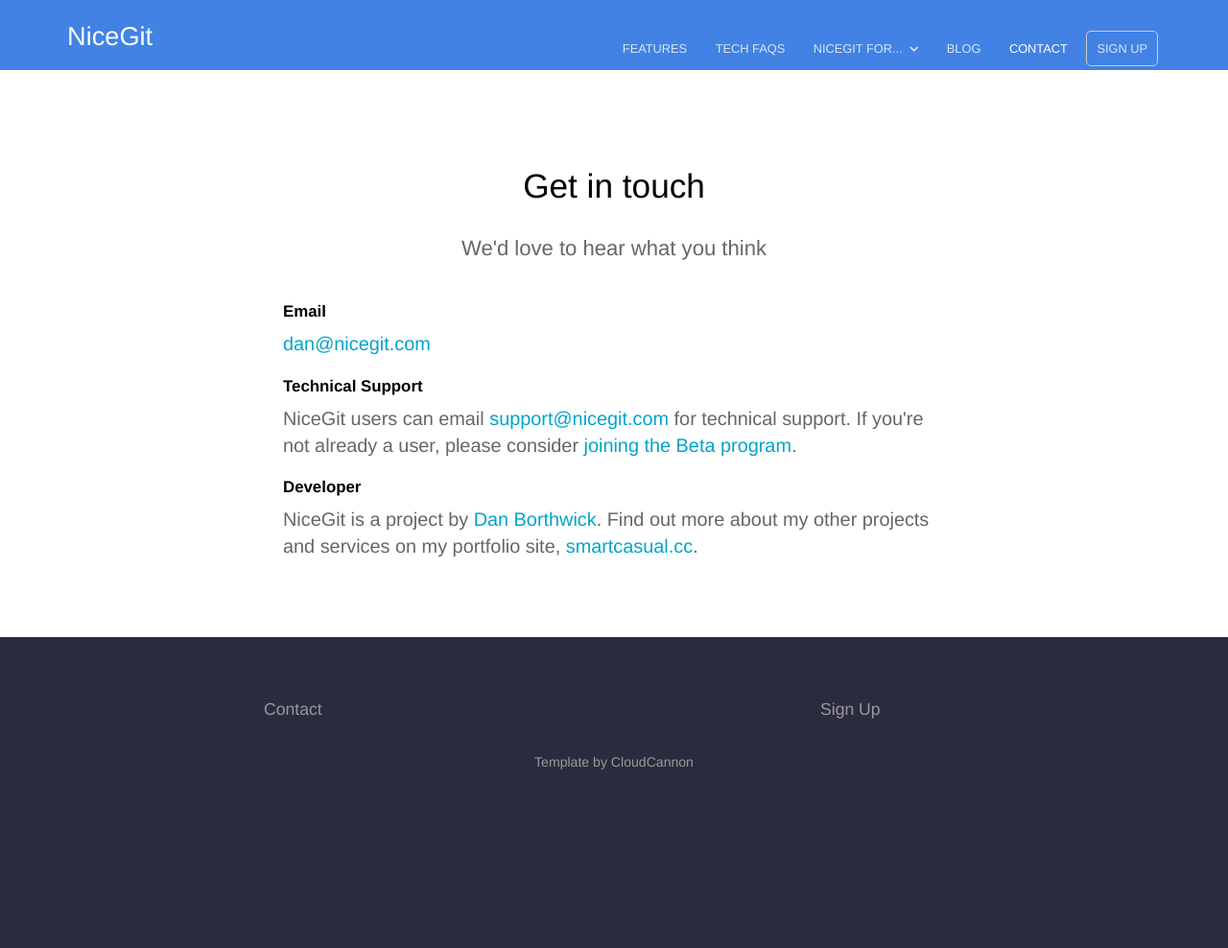
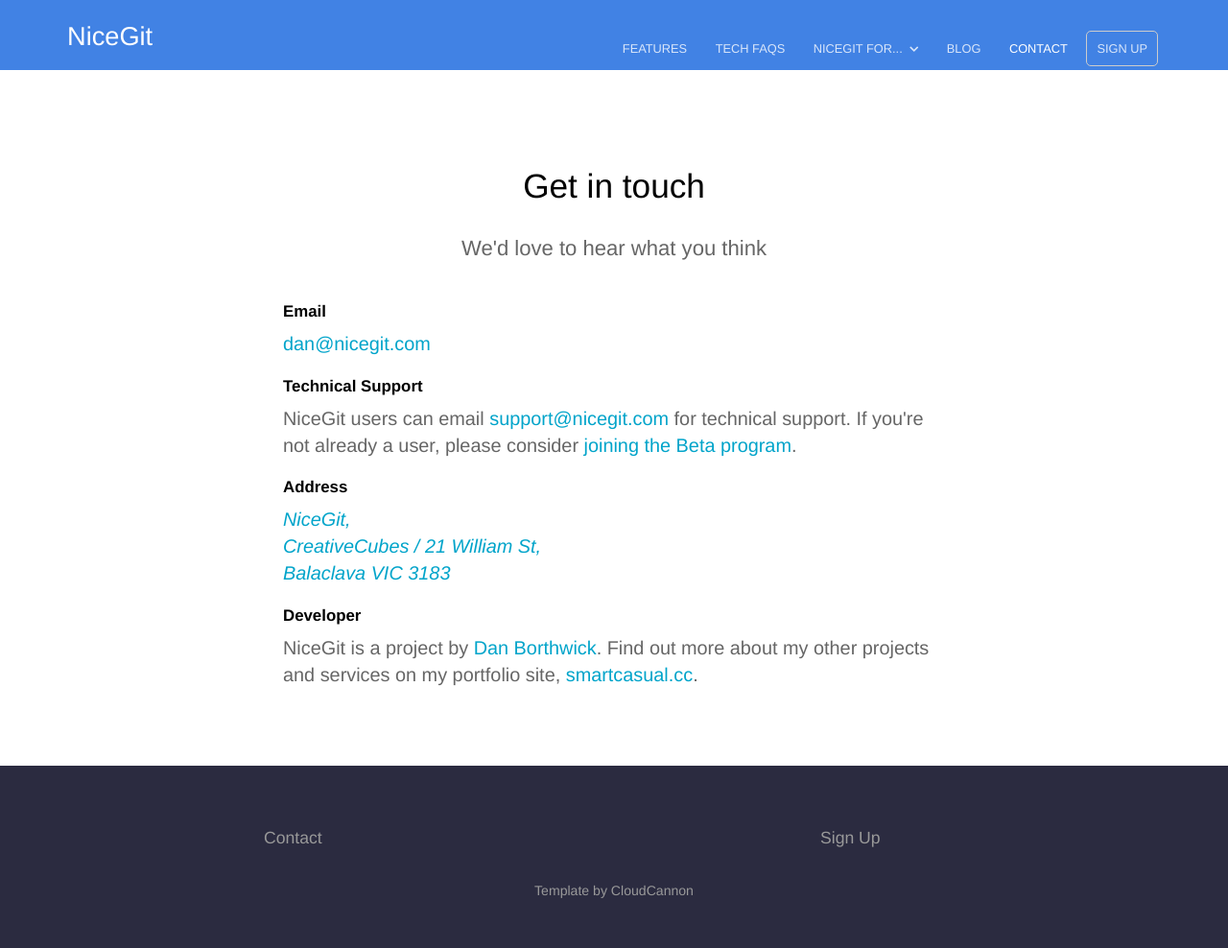
Before and after one commit to NiceGitTeam/Web, a Jekyll site: the page built from contact.html, in a window 1280 px wide. Shown: the whole page at 96% size. Built offline with Jekyll 4.4.1, drawn with Linux system fonts in a browser that asks for light colours; comment, search, counter and statistics services are not loaded; before the commit the page ends 900 px from its top, so only the background shows below that.

Commit message:
Add office address to contact page

```diff
--- a/contact.html
+++ b/contact.html
@@ -4,24 +4,24 @@
 description: We'd love to hear what you think
 
 map:
-  latitude: -45.8787605
-  longitude: 170.5027976
-  address: "1 George Street, Dunedin, New Zealand"
-  zoom: 13
+  latitude: -37.870085
+  longitude: 144.9912653
+  address: "NiceGit, CreativeCubes / 21 William St, Balaclava VIC 3183"
+  zoom: 23
 ---
 <!-- <div class="map" id="map"></div> -->
 
 
 <div class="contact-box">
 	<div class="contact-details">
-		<!-- <h3 class="editable">Address</h3>
-		<address><a target="_blank" href="https://www.google.com/maps/place/{{ page.map.address | url_encode }}">{{ page.map.address | replace: ", ", ", <br>" }}</a></address> -->
-
 		<h3 class="editable">Email</h3>
 		<p><a href="mailto:dan@nicegit.com">dan@nicegit.com</a></p>
 		<h3 class="editable">Technical Support</h3>
 		<p>NiceGit users can email <a href="mailto:support@nicegit.com">support@nicegit.com</a> for technical support.
 		If you're not already a user, please consider <a href="/beta">joining the Beta program</a>.</p>
+
+		<h3 class="editable">Address</h3>
+		<address><a target="_blank" href="https://www.google.com/maps/place/{{ page.map.address | url_encode }}">{{ page.map.address | replace: ", ", ", <br>" }}</a></address>
 
 		<h3 class="editable">Developer</h3>
 		<p>NiceGit is a project by <a href="https://www.linkedin.com/in/danborthwick/">Dan Borthwick</a>. Find out more about my other projects and services on my portfolio site, <a href="http://smartcasual.cc" target="_blank">smartcasual.cc</a>.</p>
```
Also changed, not shown: .claude/settings.local.json.
